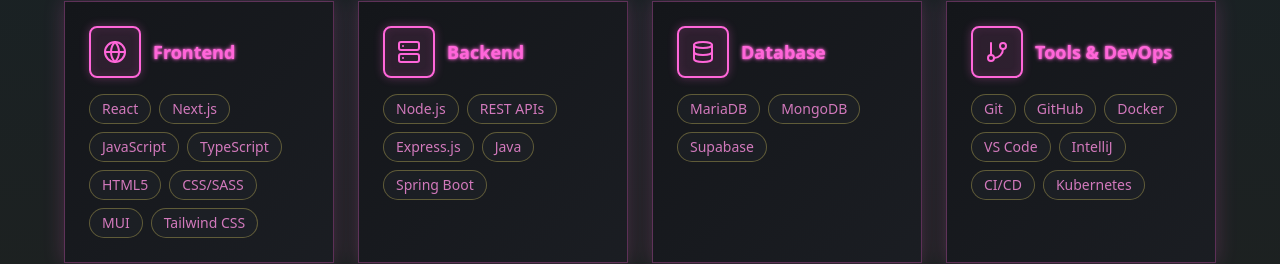
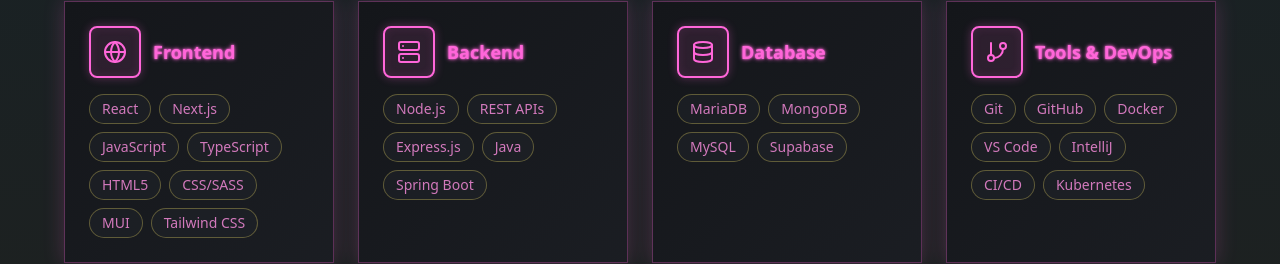
Before and after one commit to Emilyempa/emilys-portfolio, a React (Vite) app: page / in a window 1280 px wide. Shown: the part 828-1092 px from the top of the page. Built offline with nearby package versions, Linux system fonts and the light colour scheme.

Commit message:
Add MySQL to database skills

```diff
--- a/src/components/Skills.tsx
+++ b/src/components/Skills.tsx
@@ -31,7 +31,7 @@ const skills = [
   {
     category: "Database",
     icon: Database,
-    technologies: ["MariaDB", "MongoDB", "Supabase"],
+    technologies: ["MariaDB", "MongoDB", "MySQL", "Supabase"],
   },
   {
     category: "Tools & DevOps",
```
